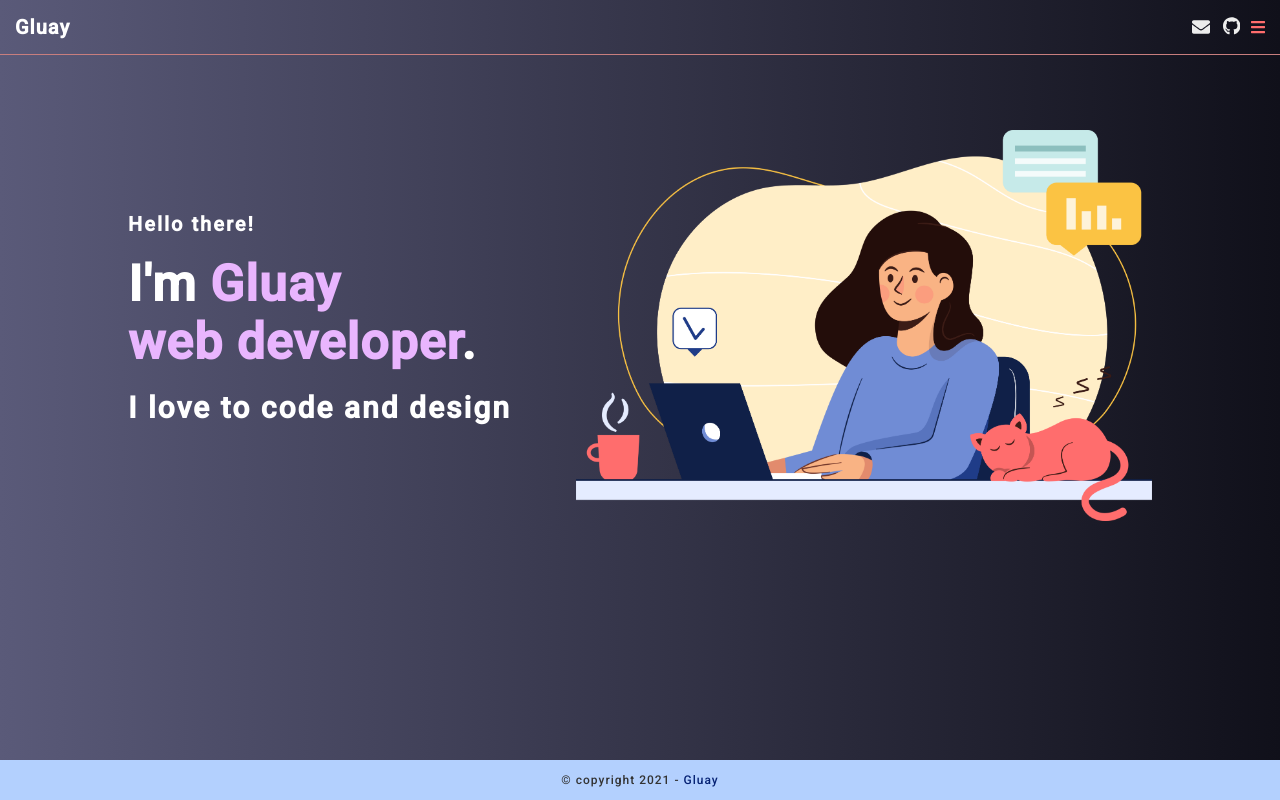
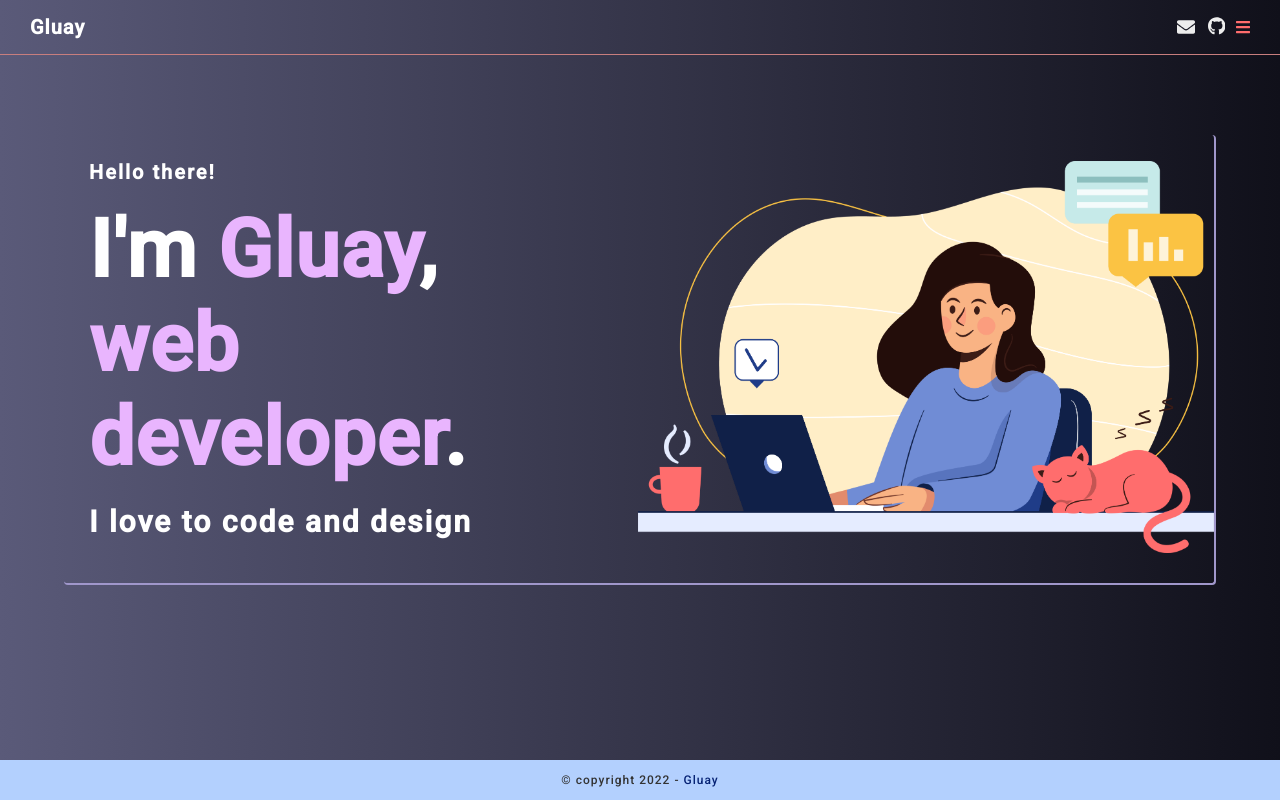
Before and after one commit to Gluay88/portfolio-website, a React (Create React App) app: page / in a window 1280 px wide. Built offline with nearby package versions, Linux system fonts and the light colour scheme.

Commit message:
another update homepage

```diff
--- a/src/App.css
+++ b/src/App.css
@@ -3,7 +3,7 @@
     justify-content: space-between;
     align-items: center;
     border-bottom: 1px solid #c87e7e;
-    padding: 15px;
+    padding: 15px 30px;
     font-weight: 700;
     margin: 0 0 25px 0;
 
@@ -111,7 +111,7 @@
     width: 17.5px;
     height: auto;
     position: absolute;
-    right: 40px;
+    right: 55px;
     margin: 3px 0 0 0;
 
 }
@@ -129,7 +129,7 @@
     width: 18px;
     height: auto;
     position: absolute;
-    right: 70px;
+    right: 85px;
     margin: 3px 0 0 0;
 
 }
--- a/src/components/AnimationHome.js
+++ b/src/components/AnimationHome.js
@@ -15,7 +15,7 @@ export class AnimationHome extends Component {
 
     render() {
         return (
-
+       <div className="homepage_gluay">
                 <div className="gluay">
                     <div className="gluayInfo">
                         <Typist cursor={{ show: false}}>
@@ -27,7 +27,7 @@ export class AnimationHome extends Component {
                             <Typist cursor={{ show: false}}>
                             <Typist.Delay ms={1800} />
                                 <h1>
-                                    I'm <span>Gluay <br /> web developer</span>.
+                                    I'm <span>Gluay</span>, <br /> <span>web developer</span>.
                                 </h1>
                             </Typist>
                         </div>
@@ -51,7 +51,7 @@ export class AnimationHome extends Component {
                     </div>
 
                 </div>
-
+            </div>
 
         )
     }
--- a/src/components/AnimationStyle.css
+++ b/src/components/AnimationStyle.css
@@ -1,26 +1,32 @@
+.homepage_gluay {
+    width: 100vw;
+    height: auto;
+    margin: 80px 0 0 0;
+}
+
 .gluay {
-    width: 80vw;
+    width: 90vw;
     margin: 0 auto;
     display: flex;
     justify-content: center;
     align-items: center;
-    padding-top: 50px;
+    border-radius: 4px;
+    border-bottom: solid 2px rgb(160, 151, 203);
+    border-right: solid 2px rgb(160, 151, 203);
+    padding: 25px 0;
 
-    /* border-radius: 4px;
-    box-shadow: 3px 2px 6px #1c0234;
-    border-bottom: solid 1px rgb(160, 151, 203);
-    border-right: solid 1px rgb(160, 151, 203); */
 }
 
 .gluayInfo {
     width: 60vw;
     height: auto;
+    margin: 0 0 0 25px;
 
 }
 
 .gluay h1 {
     color: #fff;
-    font-size: 50px;
+    font-size: 80px;
 }
 
 .gluay h4 {
@@ -56,15 +62,23 @@
     justify-content: center;
     font-size: 18px;
     margin-top: 10px;
+
 }
 
 .gluay a:hover {
     background-color: rgb(160, 151, 203);
     transform: scale(1.1, 1.1)
 }
+.gluay_home_pic {
+    width: 45vw;
+    height: auto;
+    object-fit: cover;
 
+}
 .gluay_home_pic img {
     width: 45vw;
     height: auto;
 
+
+
 }
--- a/src/components/Footer.js
+++ b/src/components/Footer.js
@@ -5,7 +5,7 @@ class Footer extends Component {
     render() {
         return (
             <footer className="footer-main">
-                <h2>&copy; copyright 2021 - <a href="http://localhost:3000/">Gluay</a></h2>
+                <h2>&copy; copyright 2022 - <a href="http://localhost:3000/">Gluay</a></h2>
             </footer>
          );
     }
```
